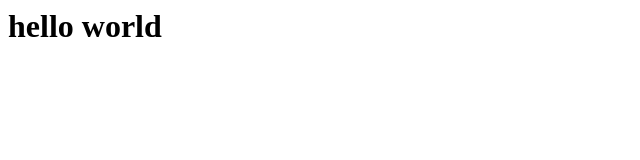
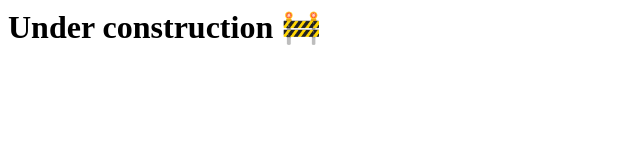
Before and after one commit to PasqualeMuraca/pasqualemuraca.github.io, a plain HTML site: page index.html in a window 1280 px wide. Shown: the whole page, without its empty margins (0-640 px from the left). Drawn offline with Linux system fonts and the light colour scheme.

Commit message:
Update index.html

```diff
--- a/index.html
+++ b/index.html
@@ -1 +1 @@
-<h1>hello world</h1>
+<h1>Under construction 🚧</h1>
```
